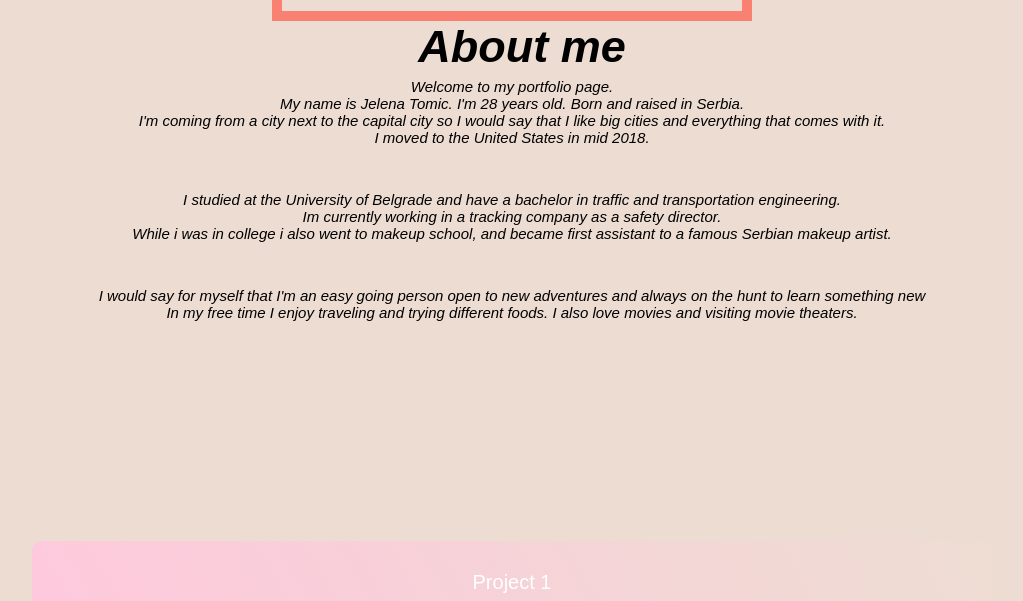
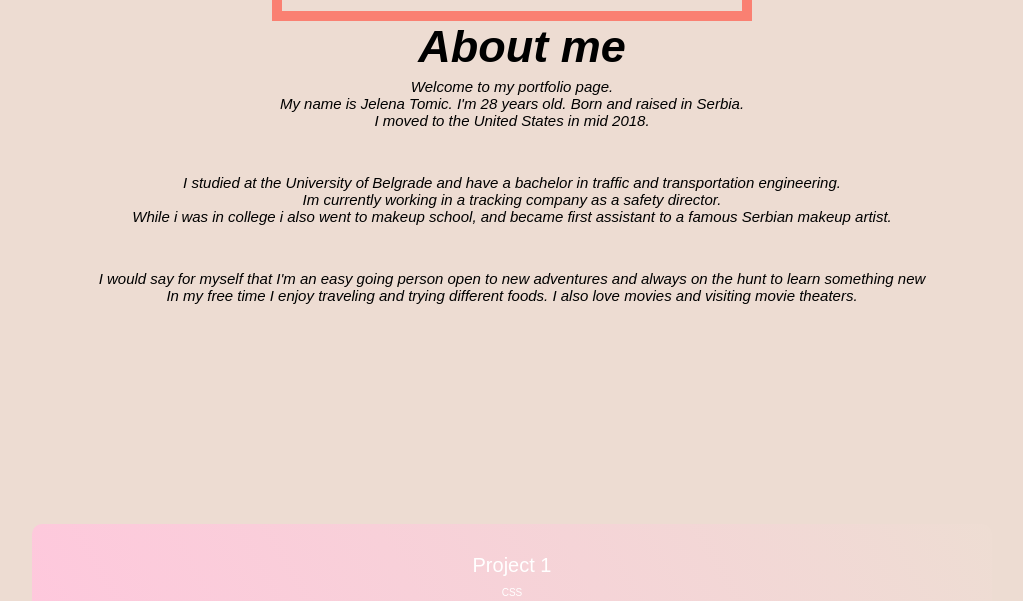
Before and after one commit to JelenaTomic/first-portfolio, a plain HTML site: page index.html in a window 1280 px wide. Shown: the part 1646-2247 px from the top of the page, without its empty margins (128-1151 px from the left). Drawn offline with Linux system fonts and the light colour scheme.

Commit message:
update about me

```diff
--- a/index.html
+++ b/index.html
@@ -45,8 +45,6 @@
       <p>Welcome to my portfolio page.
         <br>
         My name is Jelena Tomic. I'm 28 years old. Born and raised in Serbia.
-       <br>
-        I'm coming from a city next to the capital city so I would say that I like big cities and everything that comes with it.
         <br>
         I moved to the United States in mid 2018.
 
```
